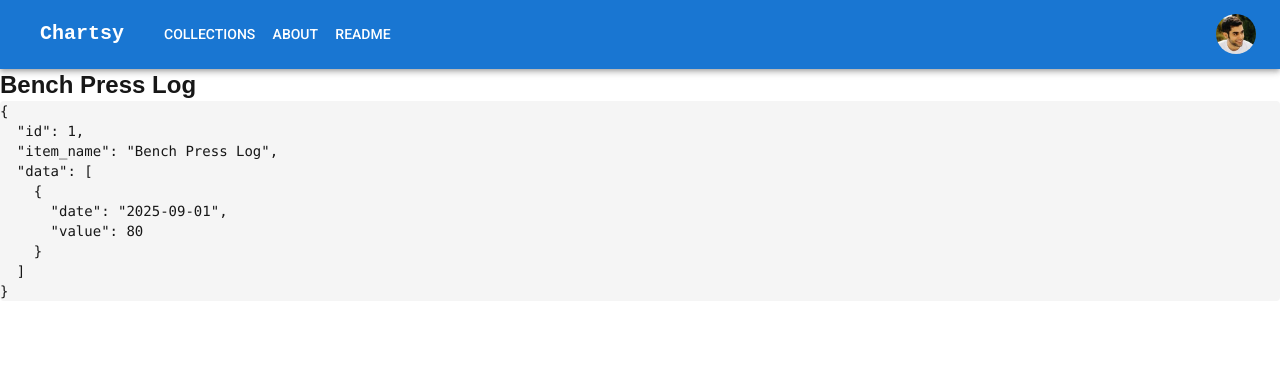
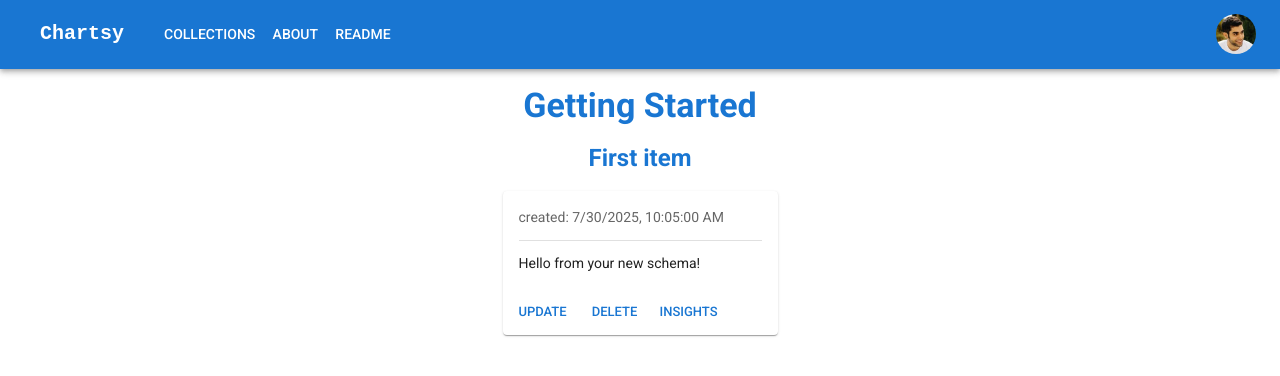
Before and after one commit to reece-b4/chartsy-next, a Next.js app: page /collections/1/items/1 in a window 1280 px wide. Shown: the top 376 px of the page. Built offline with nearby package versions, Linux system fonts and the light colour scheme; some icons are missing; what @mui/material-nextjs would draw is missing.

Commit message:
add styling and content for all associated item pages/components

```diff
--- a/src/app/collections/[collectionId]/items/[itemId]/page.tsx
+++ b/src/app/collections/[collectionId]/items/[itemId]/page.tsx
@@ -1,17 +1,85 @@
-type Params = { params: { collectionId: string; itemId: string } };
+import itemData from "@/../data/item_data.json";
+import items from "@/../data/items.json";
+import collections from "@/../data/collections.json";
+import { SingleItemData, Collection, ItemDataArray } from "chartsy-types";
+import { Typography } from "@mui/material";
+import ItemDataCard from "@/components/cards/ItemDataCard";
+
+type Params = { params: Promise<{ collectionId: string; itemId: string }> };
 
 export default async function ItemPage({ params }: Params) {
-  const item = await getItem(Number(params.itemId));
+  const { itemId, collectionId }: { itemId: string; collectionId: string } =
+  await params;
+  const collectionName: string = getCollectionNameById(collectionId);
+  const itemData: ItemDataArray = await getItemData(itemId);
+  const itemName: string = getItemNameById(itemId);
+
   return (
     <section className="space-y-4">
-      <h1 className="text-2xl font-semibold">{item.item_name}</h1>
-      <pre className="rounded bg-neutral-100 p-4 text-sm">
-        {JSON.stringify(item, null, 2)}
-      </pre>
+      <Typography
+        variant="h4"
+        noWrap
+        sx={{
+          fontWeight: 700,
+          color: "var(--mui-palette-primary-main)",
+          textDecoration: "none",
+          display: "flex",
+          justifyContent: "center",
+          marginBottom: "1rem",
+        }}>
+        {collectionName}
+      </Typography>
+      <Typography
+        variant="h5"
+        noWrap
+        sx={{
+          fontWeight: 700,
+          color: "var(--mui-palette-primary-main)",
+          textDecoration: "none",
+          display: "flex",
+          justifyContent: "center",
+          marginBottom: "1rem",
+        }}>
+        {itemName}
+      </Typography>
+      <div className="rounded bg-neutral-100 p-4 text-sm">
+        {itemData.map((i) => {
+          const created = new Date(i.created_at);
+          const updated = new Date(i.updated_at);
+          return (
+            // TODO: mui component text output and put into own client component
+            <div key={i.id}>
+              {/* if less than 10 items datas, use item data card, if more use mui accordian */}
+              <ItemDataCard iData={i}>
+
+              </ItemDataCard>
+              {/* <p>created: {created.toLocaleString()}</p>
+              {i.updated_at !== i.created_at && (
+                <p>updated: {updated.toLocaleString()}</p>
+              )}
+              <p>{i.data_body}</p> */}
+            </div>
+          );
+        })}
+      </div>
     </section>
   );
 }
 
-async function getItem(id: number) {
-  return { id, item_name: "Bench Press Log", data: [{ date: "2025-09-01", value: 80 }] };
-}
+const getCollectionNameById = (id: string): string => {
+  const collection = collections.find((collection: Collection) => {
+    return collection.id.toString() === id;
+  });
+  return collection ? collection.collection_name : "no collection name";
+};
+
+const getItemNameById = (id: string): string => {
+  const item = items.find((item) => {
+    return item.id.toString() === id;
+  });
+  return item ? item.item_name : "no item name";
+};
+
+const getItemData = (id: string): ItemDataArray => {
+  return itemData.filter((itemD: SingleItemData) => itemD.id === Number(id));
+};
--- a/src/app/collections/[collectionId]/page.tsx
+++ b/src/app/collections/[collectionId]/page.tsx
@@ -1,19 +1,42 @@
 import ItemCard from "@/components/cards/ItemCard";
+import items from "@/../data/items.json";
+import collections from "@/../data/collections.json";
+import { Item, Items } from "chartsy-types";
+import { Typography } from "@mui/material";
+import React from "react"
 
-type Params = { params: { collectionId: string } };
+// params are automatically handed to pages but are async
+// need to type params as a promise and await getting content in async components and use React.use in client components:
+// https://nextjs.org/docs/messages/sync-dynamic-apis
+type Props = { params: Promise<{ collectionId: string }>};
 
-export default async function CollectionPage({ params }: Params) {
-  const id = Number(params.collectionId);
-  const { collection, items } = await getCollectionWithItems(id);
 
+export default async function CollectionPage( { params }: Props) {
+  const { collectionId } = await params
+  const id: string = collectionId;
+  const items: Items = await getItemsByCollectionId(id);
+  // TODO: add guards
+  const collectionName = getCollectionNameById(id) || "error";
   return (
     <section className="space-y-4">
-      <h1 className="text-2xl font-semibold">{collection.collection_name}</h1>
-      <div className="grid gap-4 sm:grid-cols-2 lg:grid-cols-3">
+      <Typography
+        variant="h4"
+        noWrap
+        sx={{
+          fontWeight: 700,
+          color: "var(--mui-palette-primary-main)",
+          textDecoration: "none",
+          display: "flex",
+          justifyContent: "center",
+          marginBottom: "1rem",
+        }}>
+        {collectionName}
+      </Typography>
+      <div className="grid gap-4 grid-cols-2 md:grid-cols-3 lg:grid-cols-4">
         {items.map((i) => (
           <ItemCard
+            item={i}
             key={i.id}
-            item={i}
             href={`/collections/${id}/items/${i.id}`}
           />
         ))}
@@ -22,12 +45,14 @@ export default async function CollectionPage({ params }: Params) {
   );
 }
 
-async function getCollectionWithItems(id: number) {
-  return {
-    collection: { id, collection_name: "Fitness", icon: "🏋️" },
-    items: [
-      { id: 101, item_name: "Bench Press Log" },
-      { id: 102, item_name: "Run Times" },
-    ],
-  };
-}
+const getCollectionNameById = (id: string) => {
+  const collection = collections.find(
+    (collection) => {
+       return collection.id.toString() === id}
+  );
+  return collection?.collection_name;
+};
+
+const getItemsByCollectionId = async (id: string) => {
+  return items.filter((item: Item) => item.collection_id.toString() === id);
+};
--- a/src/app/collections/page.tsx
+++ b/src/app/collections/page.tsx
@@ -18,19 +18,18 @@ export default async function CollectionsPage() {
           display: "flex",
           justifyContent: "center",
           marginBottom: "1rem"
-
         }}>
         Collections
       </Typography>
-      <div className="grid gap-4 grid-cols-2 md:grid-cols-3 lg:grid-cols-4">
+      <div className="grid gap-4 grid-cols-2 md:grid-cols-3 lg:grid-cols-4 ">
         {collections.map((c) => (
-          <CollectionCard key={c.id} collection={c} />
+          <CollectionCard key={c.id} collection={c} href={`/collections/${c.id}`} />
         ))}
       </div>
     </section>
   );
 }
 
-async function getCollections() {
+const getCollections = async () => {
   return collections;
 }
--- a/src/app/globals.css
+++ b/src/app/globals.css
@@ -35,6 +35,16 @@ body {
   margin: 0;
 }
 
+section {
+  display: flex;
+  flex-direction: column;
+  justify-items: center;
+  align-items: center;
+  justify-self: center;
+  padding: 1rem;
+  max-width: 1200px;
+}
+
 a {
   color: inherit;
   text-decoration: none;
--- a/src/app/page.module.css
+++ b/src/app/page.module.css
@@ -6,8 +6,8 @@
   --button-primary-hover: #383838;
   --button-secondary-hover: #f2f2f2;
 
-  /* display: grid; */
-  /* grid-template-rows: 20px 1fr 20px; */
+  /* display: grid;
+  grid-template-rows: 20px 1fr 20px; */
   align-items: center;
   justify-items: center;
   min-height: 100svh;
@@ -27,6 +27,7 @@
   }
 }
 
+/* TODO: refactor for any duplication/redundant styling between globals and here */
 .main {
   display: flex;
   flex-direction: column;
--- a/src/components/cards/CollectionCard.tsx
+++ b/src/components/cards/CollectionCard.tsx
@@ -4,13 +4,13 @@ import Link from "next/link";
 import { Card, CardActionArea, CardContent, Typography } from "@mui/material";
 import { Collection } from "chartsy-types";
 
+ type Props = {collection: Collection, href: string};
+
 export default function CollectionCard({
-  collection,
-}: {
-  collection: Collection;
-}) {
+  collection, href
+}: Props) {
   return (
-    <Link href={`/collections/${collection.id}`} className="block">
+    <Link href={href} className="block">
       <Card sx={{marginBottom: "0.8rem"}}>
         <CardActionArea>
           <CardContent>
--- a/src/components/cards/ItemCard.tsx
+++ b/src/components/cards/ItemCard.tsx
@@ -2,10 +2,10 @@
 
 import Link from "next/link";
 import { Card, CardActionArea, CardContent, Typography } from "@mui/material";
+import { Item } from "chartsy-types";
+type Props = { item: Item; href: string;};
 
-type Item = { id: number; item_name: string };
-
-export default function ItemCard({ item, href }: { item: Item; href: string }) {
+export default function ItemCard( {item, href} : Props) {
   return (
     <Link href={href} className="block">
       <Card>
--- /dev/null
+++ b/src/components/cards/ItemDataCard.tsx
@@ -0,0 +1,40 @@
+import { Divider } from "@mui/material";
+import * as React from "react";
+import Box from "@mui/material/Box";
+import Card from "@mui/material/Card";
+import CardActions from "@mui/material/CardActions";
+import CardContent from "@mui/material/CardContent";
+import Button from "@mui/material/Button";
+import Typography from "@mui/material/Typography";
+import { SingleItemData } from "chartsy-types";
+
+type Props = { iData: SingleItemData };
+
+export default function ItemDataCard({ iData }: Props) {
+  const created = new Date(iData.created_at).toLocaleString();
+  const updated = new Date(iData.updated_at).toLocaleString();
+  const showUpdated = created !== updated
+  return (
+    <Card sx={{ minWidth: 275 }}>
+      <CardContent>
+        <Typography sx={{ color: "text.secondary", fontSize: 14, mb: showUpdated?0:1.5 }}>
+          created: {created}
+        </Typography>
+        {updated !== created && (
+          <Typography sx={{ color: "text.secondary", mb: 1.5, fontSize: 14 }}>
+            {updated}
+          </Typography>
+        )}
+        <Divider></Divider>
+        <Typography variant="body2" sx={{ mt: 1.5 }}>
+          {iData.data_body}
+        </Typography>
+      </CardContent>
+      <CardActions>
+        <Button size="small">update</Button>
+        <Button size="small">delete</Button>
+        <Button size="small">insights</Button>
+      </CardActions>
+    </Card>
+  );
+}
```
Also changed, not shown: src/app/page.tsx (+12 -6 lines).
